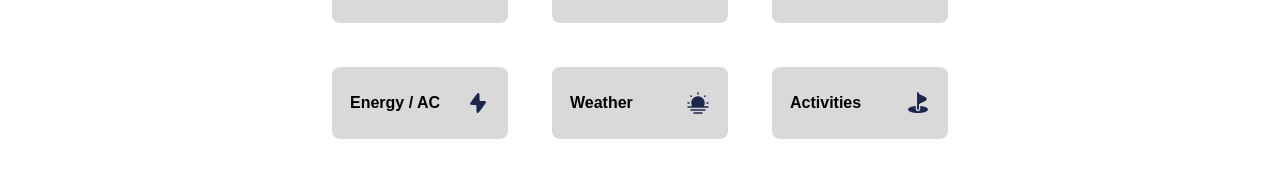
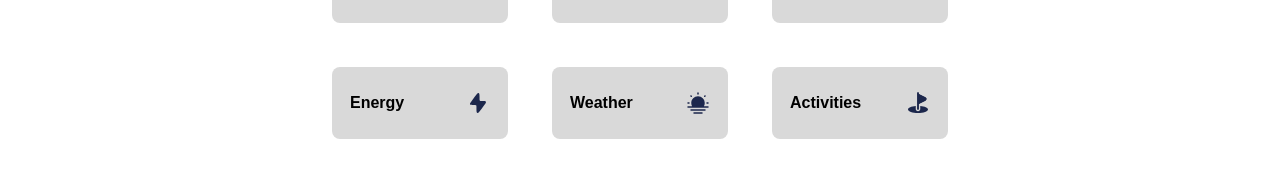
Before and after one commit to dimitry-lzs/hciWeb, a React app: page /main in a window 1280 px wide. Shown: the part 273-450 px from the top of the page. Built offline with nearby package versions, Linux system fonts and the light colour scheme.

Commit message:
make components out of buttons

```diff
--- a/src/app/App.less
+++ b/src/app/App.less
@@ -1,4 +1,9 @@
 body {
     margin: 0;
     font-family: sans-serif;
+
+    a {
+        text-decoration: none;
+        color: black;
+    }
 }
--- /dev/null
+++ b/src/components/MenuButton/MenuButton.less
@@ -0,0 +1,45 @@
+.MenuButton {
+    display: flex;
+    flex-direction: row;
+    align-items: center;
+    justify-content: space-between;
+    padding: 24px 18px;
+    background: #D9D9D9;
+    border-radius: 8px;
+    cursor: pointer;
+    min-width: 140px;
+
+    .ButtonTitle {
+        font-size: 16px;
+        font-weight: 700;
+    }
+
+    .ButtonIcon {
+        width: 24px;
+        height: 24px;
+        margin-left: 6px;
+        background-position: center;
+        background-size: 24px;
+        background-repeat: no-repeat;
+
+        &.tentSetup {
+            background-image: url('../../assets/TentSetup.svg');
+        }
+
+        &.cloths {
+            background-image: url('../../assets/Cloths.svg');
+        }
+        &.lighting {
+            background-image: url('../../assets/Lighting.svg');
+        }
+        &.energy {
+            background-image: url('../../assets/Energy.svg');
+        }
+        &.weather {
+            background-image: url('../../assets/Weather.svg');
+        }
+        &.activities {
+            background-image: url('../../assets/Activities.svg');
+        }
+    }
+}
--- /dev/null
+++ b/src/components/MenuButton/index.tsx
@@ -0,0 +1,26 @@
+import React from 'react';
+import { Link } from 'react-router-dom';
+
+import './MenuButton.less';
+
+export enum MenuButtonIcon {
+    TentSetup = 'tentSetup',
+    Cloths = 'cloths',
+    Lighting = 'lighting',
+    Energy = 'energy',
+    Weather = 'weather',
+    Activities = 'activities'
+}
+
+export default function MenuButton({ title, icon, link }: {
+    title: string;
+    icon: MenuButtonIcon;
+    link: string;
+}) {
+    return (
+        <Link to={link} className='MenuButton'>
+            <div className='ButtonTitle'>{title}</div>
+            <div className={`ButtonIcon ${icon}`} />
+        </Link>);
+
+}
--- a/src/pages/Main/Main.less
+++ b/src/pages/Main/Main.less
@@ -52,52 +52,6 @@
             flex-direction: row;
             justify-content: center;
             gap: 44px;
-
-            .MenuButton {
-                display: flex;
-                flex-direction: row;
-                align-items: center;
-                justify-content: space-between;
-                padding: 24px 18px;
-                background: #D9D9D9;
-                border-radius: 8px;
-                cursor: pointer;
-                min-width: 140px;
-
-                .ButtonTitle {
-                    font-size: 16px;
-                    font-weight: 700;
-                }
-
-                .ButtonIcon {
-                    width: 24px;
-                    height: 24px;
-                    margin-left: 6px;
-                    background-position: center;
-                    background-size: 24px;
-                    background-repeat: no-repeat;
-
-                    &.tentSetup {
-                        background-image: url('../../assets/TentSetup.svg');
-                    }
-
-                    &.cloths {
-                        background-image: url('../../assets/Cloths.svg');
-                    }
-                    &.lighting {
-                        background-image: url('../../assets/Lighting.svg');
-                    }
-                    &.energy {
-                        background-image: url('../../assets/Energy.svg');
-                    }
-                    &.weather {
-                        background-image: url('../../assets/Weather.svg');
-                    }
-                    &.activities {
-                        background-image: url('../../assets/Activities.svg');
-                    }
-                }
-            }
         }
     }
 }
--- a/src/pages/Main/index.tsx
+++ b/src/pages/Main/index.tsx
@@ -1,5 +1,6 @@
 import React from 'react';
 import './Main.less';
+import MenuButton, { MenuButtonIcon } from '../../components/MenuButton';
 
 export default function MainScreen() {
     return (
@@ -14,32 +15,14 @@ export default function MainScreen() {
                 <div className='Title'>Main Menu</div>
                 <div className='Menu'>
                     <div className='ButtonsRow'>
-                        <div className='MenuButton'>
-                            <div className='ButtonTitle'>Tent setup</div>
-                            <div className='ButtonIcon tentSetup' />
-                        </div>
-                        <div className='MenuButton'>
-                            <div className='ButtonTitle'>Cloths</div>
-                            <div className='ButtonIcon cloths' />
-                        </div>
-                        <div className='MenuButton'>
-                            <div className='ButtonTitle'>Lighting</div>
-                            <div className='ButtonIcon lighting' />
-                        </div>
+                        <MenuButton title='Tent setup' icon={MenuButtonIcon.TentSetup} link='/tent-position' />
+                        <MenuButton title='Cloths' icon={MenuButtonIcon.Cloths} link='/cloths-setup' />
+                        <MenuButton title='Lighting' icon={MenuButtonIcon.Lighting} link='/lighting' />
                     </div>
                     <div className='ButtonsRow'>
-                        <div className='MenuButton'>
-                            <div className='ButtonTitle'>Energy / AC</div>
-                            <div className='ButtonIcon energy' />
-                        </div>
-                        <div className='MenuButton'>
-                            <div className='ButtonTitle'>Weather</div>
-                            <div className='ButtonIcon weather' />
-                        </div>
-                        <div className='MenuButton'>
-                            <div className='ButtonTitle'>Activities</div>
-                            <div className='ButtonIcon activities' />
-                        </div>
+                        <MenuButton title='Energy' icon={MenuButtonIcon.Energy} link='/energy' />
+                        <MenuButton title='Weather' icon={MenuButtonIcon.Weather} link='/weather' />
+                        <MenuButton title='Activities' icon={MenuButtonIcon.Activities} link='/activities' />
                     </div>
                 </div>
             </div>
```
